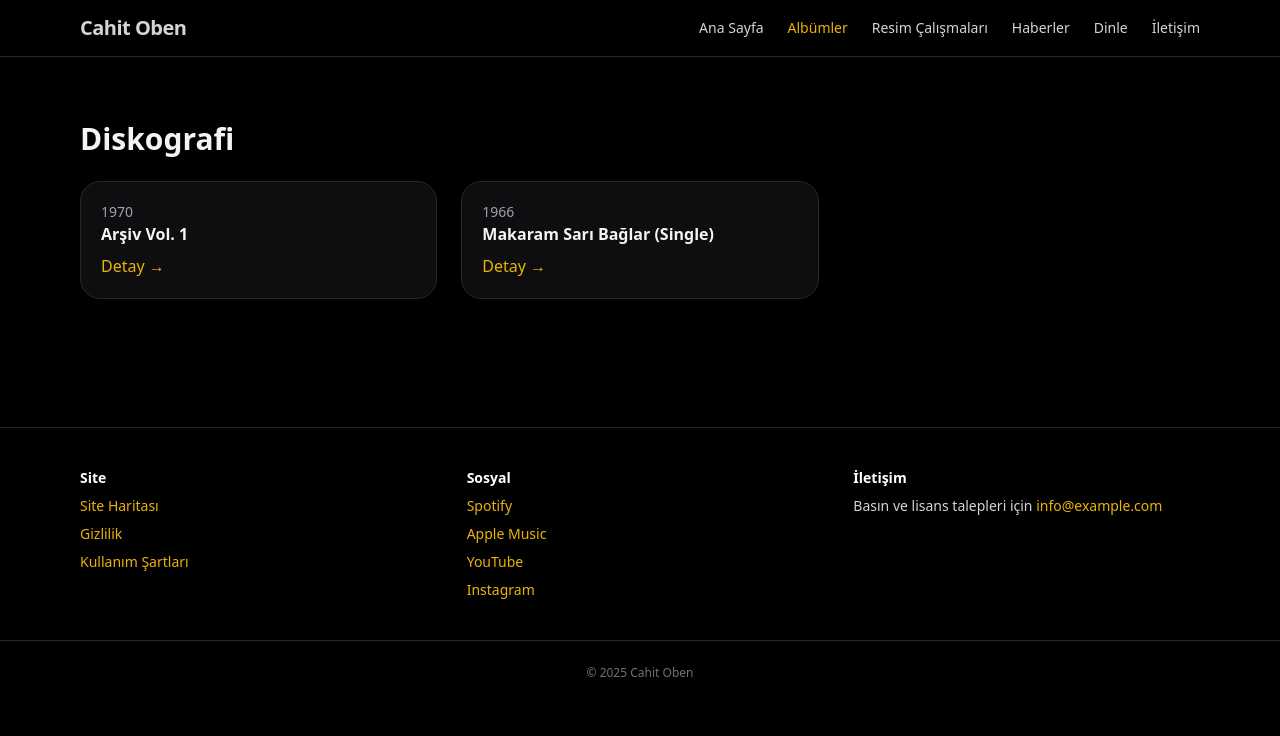
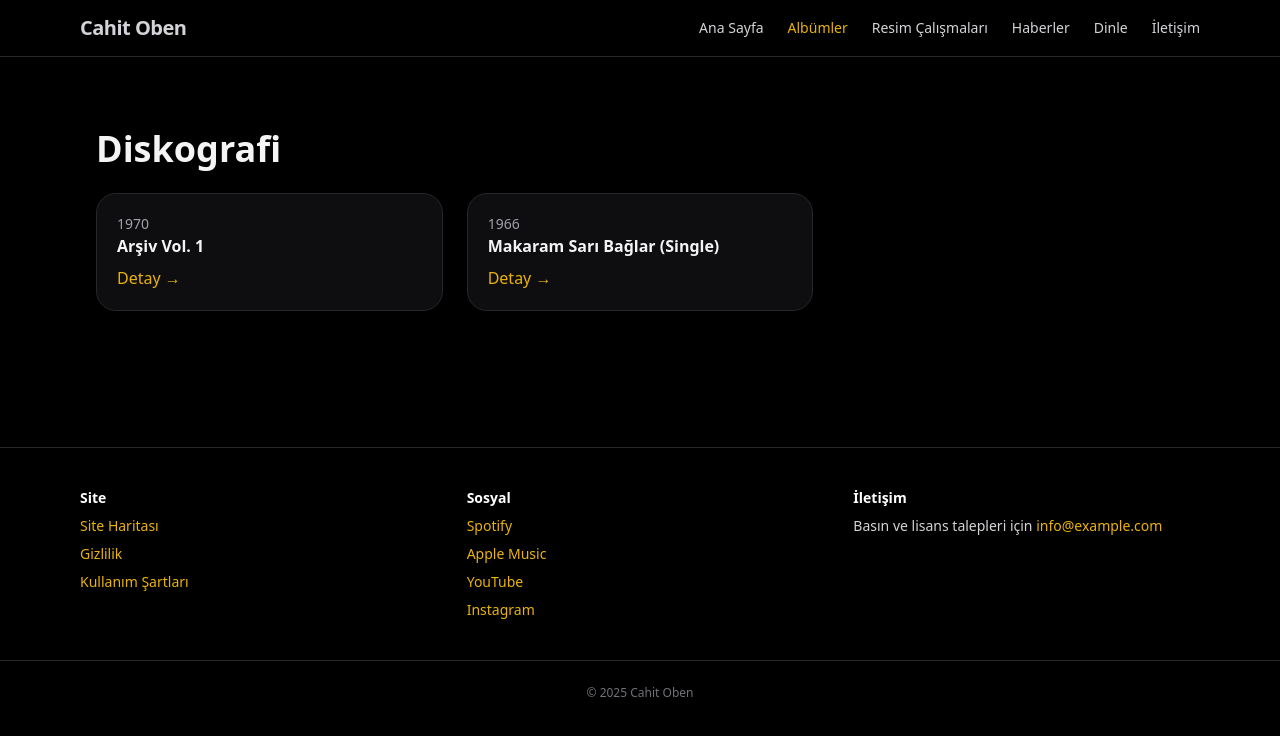
Before and after one commit to mertoben/cahitobenweb, a Next.js app: page /discography in a window 1280 px wide. Shown: the top 736 px of the page. Built offline with nearby package versions, Linux system fonts and the light colour scheme; no server answers.

Commit message:
Update page.tsx

```diff
--- a/app/discography/page.tsx
+++ b/app/discography/page.tsx
@@ -1,18 +1,31 @@
 import Link from "next/link"
+import type { Route } from "next"
 import { ALBUMS } from "@/lib/music"
 
-export const metadata = { title: "Diskografi — Cahit Oben" }
+export const metadata = {
+  title: "Diskografi — Cahit Oben",
+  description: "Cahit Oben’in yayımlanmış kayıtları, projeleri ve seçkiler.",
+}
 
-export default function DiscogPage(){
+export default function DiscographyPage() {
   return (
-    <div className="py-8">
-      <h1 className="text-3xl font-bold mb-6">Diskografi</h1>
+    <div className="container mx-auto px-4 py-10">
+      <h1 className="text-3xl md:text-4xl font-semibold mb-6">Diskografi</h1>
+
       <div className="grid md:grid-cols-3 gap-6">
-        {ALBUMS.map(a => (
+        {ALBUMS.map((a) => (
           <article key={a.id} className="card">
-            <div className="text-sm text-zinc-400">{a.year ?? ""}</div>
+            {a.year ? (
+              <div className="text-sm text-zinc-400">{a.year}</div>
+            ) : null}
             <h2 className="font-semibold">{a.title}</h2>
-            <Link href={`/discography/${a.id}`} className="inline-block nav-link mt-2">Detay →</Link>
+
+            <Link
+              href={`/discography/${a.id}` as Route}
+              className="inline-block nav-link mt-2"
+            >
+              Detay →
+            </Link>
           </article>
         ))}
       </div>
```
